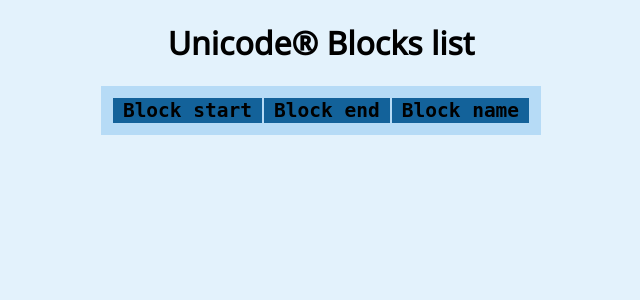
After one commit to leonidessaguisagjr/unicodeutil, a Flask app: page /unicodeutil/ucd/blocks in a window 1280 px wide. The commit adds this page. Shown: the top 300 px of the page, without its empty margins (319-959 px from the left). Run offline with Flask 2, Linux system fonts and the light colour scheme; lists and menus that the app fills with data are empty; parts of the project's set-up code (start-up, migrations or seed data) failed here and were passed over.

Commit message:
Update example web app to allow browsing by Unicode block.

```diff
--- a/examples/webapp/app.py
+++ b/examples/webapp/app.py
@@ -95,5 +95,24 @@ def charinfo_html(lookup):
                            supplemental_info=supplemental_info, ucd_ver=UNIDATA_VERSION)
 
 
+@app.route(ucd_base_url + "blocks", methods=['GET'])
+def all_blocks_list_html():
+    return render_template("all_blocks_list_template.html", blocks=blocks)
+
+
+@app.route(ucd_base_url + "blocks/" + "<block_name>", methods=['GET'])
+def block_list_html(block_name):
+    for k, v in blocks.items():
+        if block_name == v.lower().replace(" ", "-"):
+            chars = []
+            for item in k:
+                try:
+                    chars.append(tuple([item, ucd[item].name]))
+                except KeyError:
+                    continue
+            return render_template("block_list_template.html", chars=chars, block_name=v)
+    abort(404)
+
+
 if __name__ == "__main__":
     app.run(host="0.0.0.0", debug=True)
--- a/examples/webapp/requirements.txt
+++ b/examples/webapp/requirements.txt
@@ -4,5 +4,5 @@ itsdangerous==0.24
 Jinja2==2.10
 MarkupSafe==1.0
 six==1.11.0
-unicodeutil==0.1.dev8
+unicodeutil==0.1.dev9
 Werkzeug==0.14.1
--- a/examples/webapp/static/styles.css
+++ b/examples/webapp/static/styles.css
@@ -1,6 +1,6 @@
 body {
   background-color: #e3f2fc;
-  font-family: sans-serif;
+  font-family: 'Noto Sans', sans-serif;
 }
 
 hr {
@@ -65,11 +65,11 @@ input[type=submit] {
 }
 
 .serif {
-  font-family: serif;
+  font-family: 'Noto Serif', serif;
 }
 
 .sans-serif {
-  font-family: sans-serif;
+  font-family: 'Noto Sans', sans-serif;
 }
 
 .footer_text {
--- a/examples/webapp/templates/404.html
+++ b/examples/webapp/templates/404.html
@@ -4,6 +4,8 @@
   <meta charset="utf-8"/>
   <title>404 Error - page not found</title>
   <link rel="stylesheet" type="text/css" href="{{ url_for('static', filename='styles.css') }}"/>
+  <link href="https://fonts.googleapis.com/css?family=Noto+Sans" rel="stylesheet">
+  <link href="https://fonts.googleapis.com/css?family=Noto+Serif" rel="stylesheet">
 </head>
 <body>
   <h1 id="page_title" class="centered_text">&#x26a0; 404 Error - page not found &#x26a0;</h1>
--- /dev/null
+++ b/examples/webapp/templates/all_blocks_list_template.html
@@ -0,0 +1,33 @@
+<!DOCTYPE HTML>
+<html>
+<head>
+  <meta charset="utf-8"/>
+  <title>Unicode&reg; Blocks list</title>
+  <link rel="stylesheet" type="text/css" href="{{ url_for('static', filename='styles.css') }}"/>
+  <link href="https://fonts.googleapis.com/css?family=Noto+Sans" rel="stylesheet">
+  <link href="https://fonts.googleapis.com/css?family=Noto+Serif" rel="stylesheet">
+</head>
+<body>
+  <h1 class="centered_text" id="page_title">Unicode&reg; Blocks list</h1>
+  <table class="centered" id="block_list_table">
+    <tr>
+      <th>Block start</th>
+      <th>Block end</th>
+      <th>Block name</th>
+    </tr>
+    {% for k, v in blocks.items() %}
+    <tr>
+      <td>
+        <a href="{{ "%04X" % k[0] }}">{{ "U+%04X" % k[0] }}</a>
+      </td>
+      <td>
+        <a href="{{ "%04X" % k[-1] }}">{{ "U+%04X" % k[-1] }}</a>
+      </td>
+      <td>
+        <a href="blocks/{{ v.lower().replace(" ", "-") }}">{{ v }}</a>
+      </td>
+    </tr>
+    {% endfor %}
+  </table>
+</body>
+</html>
--- a/examples/webapp/templates/charinfo_template.html
+++ b/examples/webapp/templates/charinfo_template.html
@@ -4,6 +4,8 @@
   <meta charset="utf-8"/>
   <title>{{ char_info['name'] }} ({{ char_info['code'] }})</title>
   <link rel="stylesheet" type="text/css" href="{{ url_for('static', filename='styles.css') }}"/>
+  <link href="https://fonts.googleapis.com/css?family=Noto+Sans" rel="stylesheet">
+  <link href="https://fonts.googleapis.com/css?family=Noto+Serif" rel="stylesheet">
 </head>
 <body>
   <h1 class="centered_text" id="page_title">{{ char_info['name'] }} ({{ char_info['code'] }})</h1>
--- a/examples/webapp/templates/ucd_partial_name_lookup_template.html
+++ b/examples/webapp/templates/ucd_partial_name_lookup_template.html
@@ -4,9 +4,11 @@
   <meta charset="utf-8"/>
   <title>Unicode&reg; Character Database lookup - partial name search</title>
   <link rel="stylesheet" type="text/css" href="{{ url_for('static', filename='styles.css') }}"/>
+  <link href="https://fonts.googleapis.com/css?family=Noto+Sans" rel="stylesheet">
+  <link href="https://fonts.googleapis.com/css?family=Noto+Serif" rel="stylesheet">
 </head>
 <body>
-  <h1 class="centered_text">Unicode&reg; Character Database lookup - partial name search</h1>
+  <h1 class="centered_text" id="page_title">Unicode&reg; Character Database lookup - partial name search</h1>
   <h2 class="centered_text">Search input: <span class="mono">{{ search_text_input }}</span></h2>
   <table class="centered">
     <caption>
--- a/examples/webapp/templates/ucdlookup_error_template.html
+++ b/examples/webapp/templates/ucdlookup_error_template.html
@@ -4,6 +4,8 @@
   <meta charset="utf-8"/>
   <title>ERROR - No character info found!</title>
   <link rel="stylesheet" type="text/css" href="{{ url_for('static', filename='styles.css') }}"/>
+  <link href="https://fonts.googleapis.com/css?family=Noto+Sans" rel="stylesheet">
+  <link href="https://fonts.googleapis.com/css?family=Noto+Serif" rel="stylesheet">
 </head>
 <body>
   <h1 id="page_title">&#x26a0; ERROR - No character info found! &#x26a0;</h1>
--- a/examples/webapp/test_app_ui.py
+++ b/examples/webapp/test_app_ui.py
@@ -63,6 +63,9 @@ class TestUnicodeDataWebApp(unittest.TestCase):
         self.browser.get(ucd_url)
         search_text_input = self.browser.find_element_by_id("search_text_input")
         search_text_input.send_keys(search_name)
+        use_partial_name = self.browser.find_element_by_id("use_partial_name")
+        if use_partial_name.is_selected():
+            use_partial_name.click()
         lookup_by_name = self.browser.find_element_by_id("lookup_by_name")
         lookup_by_name.click()
         page_title = self.browser.find_element_by_id("page_title")
@@ -79,6 +82,9 @@ class TestUnicodeDataWebApp(unittest.TestCase):
         self.browser.get(ucd_url)
         search_text_input = self.browser.find_element_by_id("search_text_input")
         search_text_input.send_keys(search_name)
+        use_partial_name = self.browser.find_element_by_id("use_partial_name")
+        if use_partial_name.is_selected():
+            use_partial_name.click()
         lookup_by_name = self.browser.find_element_by_id("lookup_by_name")
         lookup_by_name.click()
         self.assertEqual(expected_error_text, self.browser.title)
--- a/setup.py
+++ b/setup.py
@@ -10,7 +10,7 @@ with open(path.join(here, 'README.rst'), encoding='utf-8') as f:
     long_description = f.read()
 
 setup(name='unicodeutil',
-      version='0.1.dev8',
+      version='0.1.dev9',
       description='Classes and functions for working with Unicode data.',
       long_description=long_description,
       long_description_content_type='text/x-rst',
--- a/unicodeutil/unicodeutil.py
+++ b/unicodeutil/unicodeutil.py
@@ -1,4 +1,4 @@
-from collections import defaultdict, namedtuple
+from collections import defaultdict, namedtuple, OrderedDict
 from fractions import Fraction
 import codecs
 import os
@@ -262,6 +262,20 @@ class UnicodeData:
                 uc_data = UnicodeCharacter(u"U+" + data[0], *data[1:])
                 self._unicode_character_database[int(data[0], 16)] = uc_data
                 self._name_database[lookup_name] = uc_data
+        # Fill out the "compressed" ranges of UnicodeData.txt i.e. fill out the remaining characters per the Name
+        # Derivation Rules.  See the Unicode Standard, ch. 4, section 4.8, Unicode Name Property
+        for lookup_range, prefix_string in _nr_prefix_strings.items():
+            exemplar = self._unicode_character_database.__getitem__(lookup_range[0])
+            for item in lookup_range:
+                hex_code = _padded_hex(item)
+                new_name = prefix_string
+                if prefix_string.startswith("HANGUL SYLLABLE"):  # For Hangul, use naming rule NR1
+                    new_name += _get_hangul_syllable_name(item)
+                else:  # Everything else uses naming rule NR2
+                    new_name += hex_code
+                uc_data = exemplar._replace(code=u"U+" + hex_code, name=new_name)
+                self._unicode_character_database[item] = uc_data
+                self._name_database[_uax44lm2transform(new_name)] = uc_data
 
     def get(self, value):
         """
@@ -279,29 +293,15 @@ class UnicodeData:
         :param item: Unicode scalar value to look up.
         :return: UnicodeCharacter instance with data associated with the specified value.
         """
-        try:
-            return self._unicode_character_database.__getitem__(item)
-        except KeyError:
-            # Not all of the code points are individually listed in the UnicodeData.txt file.  If our initial attempt at
-            # lookup fails, let's see if we are in the "compressed" ranges of UnicodeData.txt and if so we will try
-            # inferring the correct UnicodeCharacter by using the Name Derivation Rules.
-            # See the Unicode Standard, ch. 4, section 4.8, Unicode Name Property
-            for lookup_range, prefix_string in _nr_prefix_strings.items():
-                if item in lookup_range:
-                    hex_code = _padded_hex(item)
-                    new_name = prefix_string
-                    if prefix_string.startswith("HANGUL SYLLABLE"):  # For Hangul, we should use naming rule NR1
-                        new_name += _get_hangul_syllable_name(item)
-                    else:  # Everything else uses naming rule NR2
-                        new_name += hex_code
-                    exemplar = self._unicode_character_database.__getitem__(lookup_range[0])
-                    # The properties in the ranges are uniform, so all we need to change is the code and the name.
-                    return exemplar._replace(code=u"U+"+hex_code, name=new_name)
-            raise
+        return self._unicode_character_database.__getitem__(item)
 
     def __iter__(self):
         """Function for iterating through the keys of the data."""
         return self._unicode_character_database.__iter__()
+
+    def __len__(self):
+        """Function for returning the size of the data."""
+        return self._unicode_character_database.__len__()
 
     def items(self):
         """
@@ -388,7 +388,7 @@ class UnicodeBlocks:
 
     def __init__(self):
         """Initialize the class by loading the Unicode block info."""
-        self._unicode_blocks = {}
+        self._unicode_blocks = OrderedDict()
         self._load_unicode_block_info()
 
     def _load_unicode_block_info(self):
@@ -428,6 +428,30 @@ class UnicodeBlocks:
             if item in block_range:
                 return name
         return u"No_Block"
+
+    def items(self):
+        """
+        Returns a list of the data's (key, value) pairs, as tuples.
+
+        :return: list of (key, value) pairs, as tuples.
+        """
+        return self._unicode_blocks.items()
+
+    def keys(self):
+        """
+        Returns a list of the data's keys.
+
+        :return: list of the data's keys
+        """
+        return self._unicode_blocks.keys()
+
+    def values(self):
+        """
+        Returns a list of the data's values.
+
+        :return: list of the data's values.
+        """
+        return self._unicode_blocks.values()
 
     def lookup_by_char(self, c):
         """
```
Also changed, not shown: examples/webapp/templates/block_list_template.html (added, +33 -0 lines), examples/webapp/templates/ucdlookup_template.html (+6 -1 lines), 2 other files.
